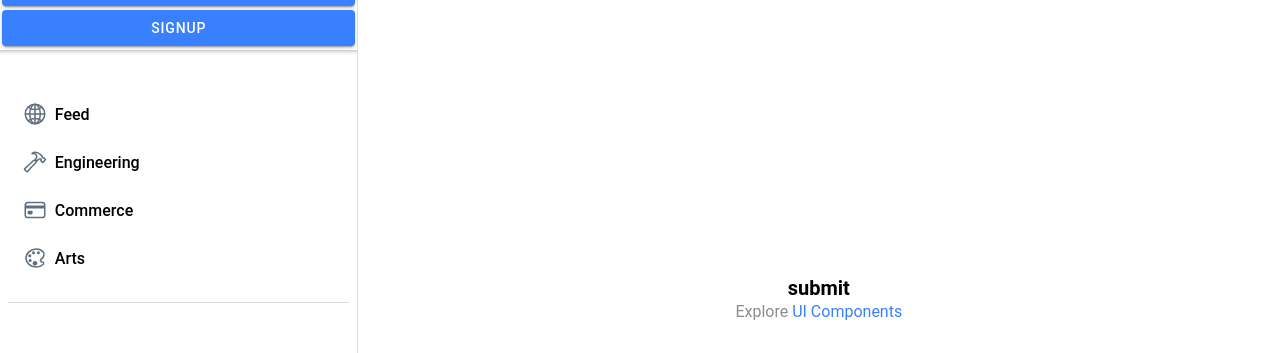
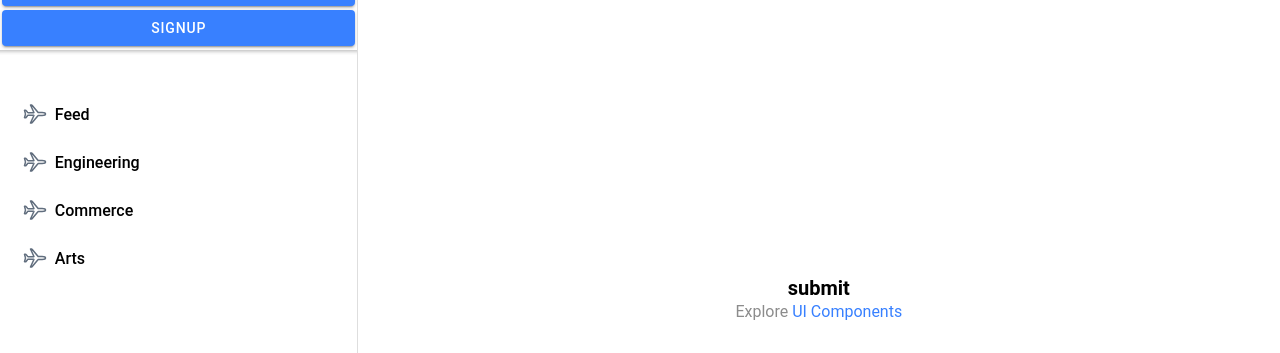
Before and after one commit to Deagler/confess-app, a React (Create React App) app in the folder app/: page /page/submit in a window 1280 px wide. Shown: the part 129-482 px from the top of the page. Built offline with nearby package versions, Linux system fonts and the light colour scheme; no server answers; the HTML template or start-up script is replaced by a standard one.

Commit message:
Refactor channel list into component

```diff
--- /dev/null
+++ b/app/src/components/ChannelList.tsx
@@ -0,0 +1,46 @@
+import React, { useState } from 'react';
+import {
+  IonList,
+  IonMenuToggle,
+  IonItem,
+  IonLabel,
+  IonIcon,
+} from '@ionic/react';
+import { airplaneOutline } from 'ionicons/icons';
+
+export interface ChannelListProps {
+  channels: string[];
+  loading: boolean;
+}
+
+const ChannelList: React.FC<ChannelListProps> = (props: ChannelListProps) => {
+  const { loading, channels } = props;
+
+  const [selectedChannel, setSelectedChannel] = useState<string>();
+
+  return (
+    <IonList>
+      {loading ? (
+        <IonItem>...Loading</IonItem>
+      ) : (
+        channels.map((channel: string, index: number) => (
+          <IonMenuToggle key={index} autoHide={false}>
+            <IonItem
+              className={selectedChannel === channel ? 'selected' : ''}
+              routerLink={`/page/posts?community=${channel}`}
+              routerDirection="none"
+              lines="none"
+              detail={false}
+              onClick={() => setSelectedChannel(channel)}
+            >
+              <IonIcon slot="start" icon={airplaneOutline} />
+              <IonLabel>{channel}</IonLabel>
+            </IonItem>
+          </IonMenuToggle>
+        ))
+      )}
+    </IonList>
+  );
+};
+
+export default ChannelList;
--- a/app/src/components/Menu.tsx
+++ b/app/src/components/Menu.tsx
@@ -28,6 +28,7 @@ import { useQuery, useApolloClient } from '@apollo/react-hooks';
 import { SelectChangeEventDetail } from '@ionic/core';
 import { GET_SELECTED_COMMUNITY } from '../common/graphql/localState';
 import CommunitySelect from '../components/CommunitySelect';
+import ChannelList from '../components/ChannelList';
 
 interface MenuProps extends RouteComponentProps {
   selectedPage: string;
@@ -131,22 +132,7 @@ const Menu: React.FC<MenuProps> = ({ selectedPage }) => {
       </IonHeader>
 
       <IonContent>
-        <IonList id="inbox-list" className="ion-no-border">
-          {appPages.map((appPage: AppPage, index: number) => (
-            <IonMenuToggle key={index} autoHide={false}>
-              <IonItem
-                className={selectedPage === appPage.title ? 'selected' : ''}
-                routerLink={appPage.url}
-                routerDirection="none"
-                lines="none"
-                detail={false}
-              >
-                <IonIcon slot="start" icon={appPage.iosIcon} />
-                <IonLabel>{appPage.title}</IonLabel>
-              </IonItem>
-            </IonMenuToggle>
-          ))}
-        </IonList>
+        <ChannelList channels={appPages.map((e) => e.title)} loading={false} />
       </IonContent>
     </IonMenu>
   );
```
